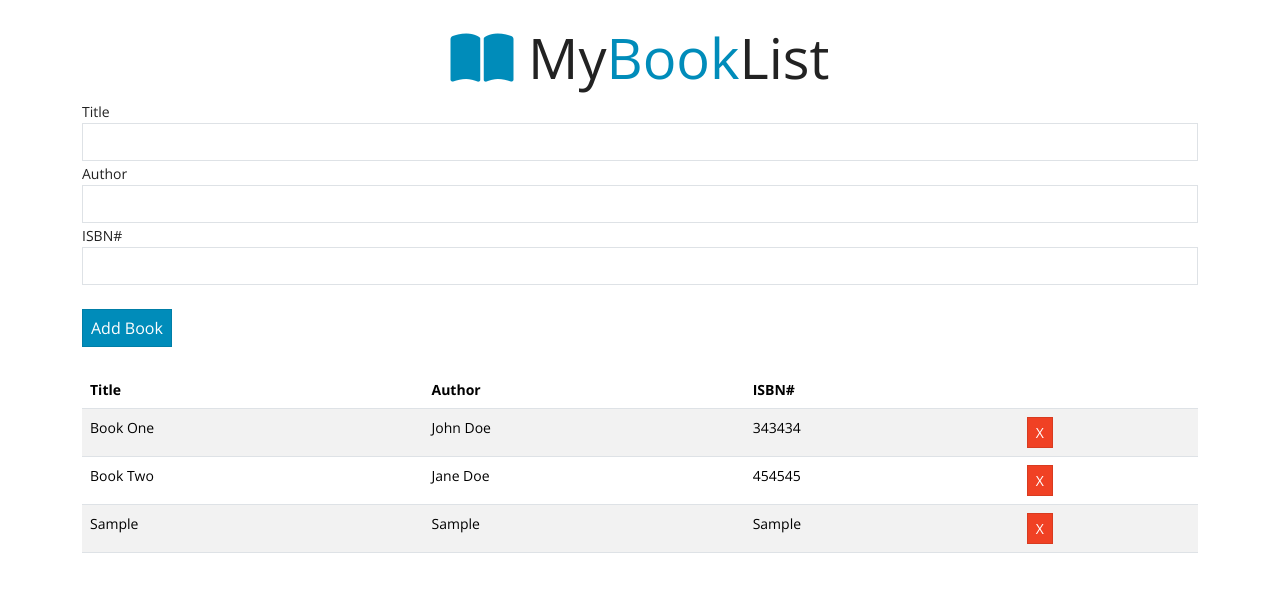
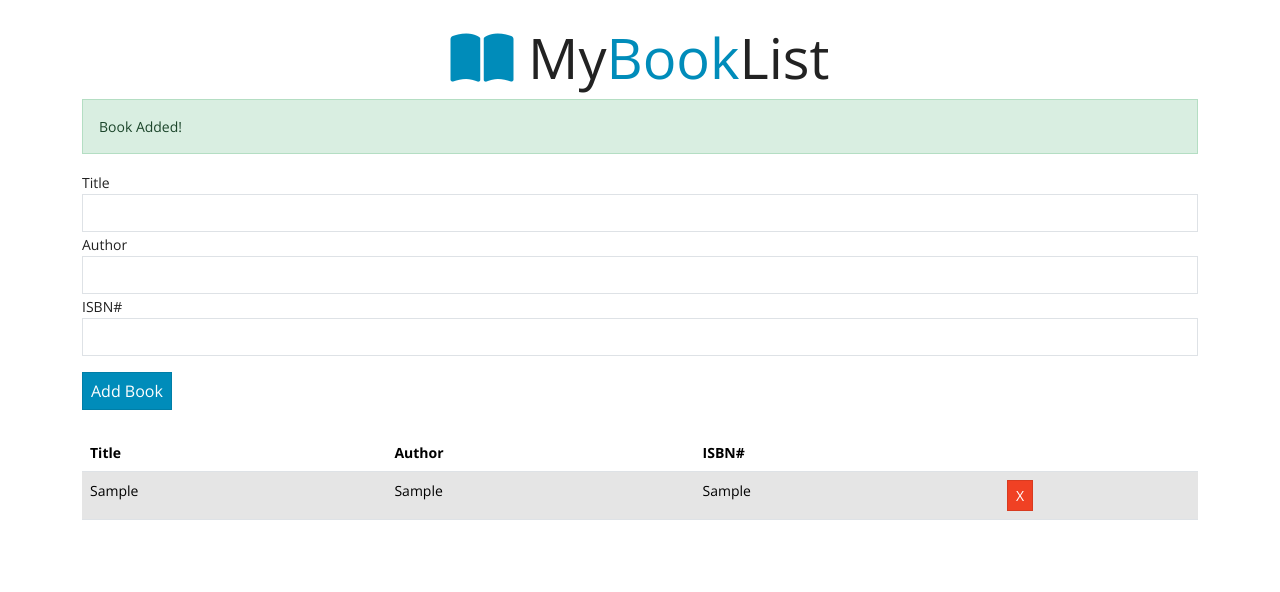
Before and after one commit to SanuliGehara/MyBookList-App, a plain HTML site: page index.html in a window 1280 px wide. Both pictures are taken after typing "Sample", "Sample", "Sample" into the empty fields and a click on the input "Add Book". Drawn offline with nearby package versions, Linux system fonts and the light colour scheme.

Commit message:
Updated files

```diff
--- a/app.js
+++ b/app.js
@@ -10,20 +10,7 @@ class Book {
 // UI Class : Handle the UI
 class UI {
     static displayBooks() {
-        const StoredBooks = [
-            {
-                title: 'Book One',
-                author: 'John Doe',
-                isbn: '343434'
-            },
-            {
-                title: 'Book Two',
-                author: 'Jane Doe',
-                isbn: '454545'
-            }
-        ];
-
-        const books = StoredBooks;
+        const books = Store.getBooks();
 
         books.forEach((book) => UI.addBookToList(book));
     }
@@ -51,6 +38,21 @@ class UI {
         }
     }
 
+    static showAlert(message, className) {
+        const div = document.createElement('div');
+        div.className = `alert alert-${className}`;
+        div.appendChild(document.createTextNode(message));
+
+        const container = document.querySelector('.container');
+        const form = document.querySelector('#book-form');
+
+        container.insertBefore(div, form);
+
+        //Make vanish in 3 seconds
+        setTimeout(() => document.querySelector('.alert').remove(),
+            3000);
+    }
+
     static clearFields() {
         document.querySelector('#title').value = '';
         document.querySelector('#author').value = '';
@@ -59,6 +61,36 @@ class UI {
 }
 
 // Store Class : Handles storage
+class Store {
+    static getBooks() {
+        let books;
+        if (localStorage.getItem('books') === null){
+            books = [];
+        } else {
+            books =  JSON.parse(localStorage.getItem('books'));
+        }
+        return books;
+    }
+
+    static addBook(book){
+        const books = Store.getBooks();
+
+        books.push(book);
+        localStorage.setItem('books', JSON.stringify(books))   // add book to local storage
+    }
+
+    static removeBook(isbn){
+        const books = Store.getBooks();
+
+        books.forEach((book,index) => {
+            if(book.isbn === isbn) {
+                books.splice(index , 1);
+            }
+        });
+
+        localStorage.setItem('books', JSON.stringify(books));
+    }
+}
 
 // Event : Display books
 document.addEventListener('DOMContentLoaded', UI.displayBooks());
@@ -73,17 +105,35 @@ document.querySelector('#book-form').addEventListener('submit', (e) => {
     const author = document.querySelector('#author').value;
     const isbn = document.querySelector('#isbn').value;
 
+    // Validate
+    if (title === '' || author === '' || isbn === '') {
+        UI.showAlert('Please fill in all the fields!', 'danger');
+    } else {
         // Instantiate a book
         const book = new Book(title, author, isbn);
 
         // Add Book to UI
         UI.addBookToList(book);
 
+        // Add Book to Store
+        Store.addBook(book);
+
+        // Show success message
+        UI.showAlert('Book Added!', 'success');
+
         //Clear fields
         UI.clearFields();
+    }
 });
 
 // Event :  Remove a book
-document.querySelector('#book-list').addEventListener('click', (e)=>{
+document.querySelector('#book-list').addEventListener('click', (e) => {
+    // Remove Book from UI
     UI.deleteBook(e.target);
+
+    // Remove book from Store
+    Store.removeBook(e.target.parentElement.previousElementSibling.textContent);
+
+    // Show success message
+    UI.showAlert('Book Removed!', 'success');
 });
--- a/index.html
+++ b/index.html
@@ -30,10 +30,10 @@
                 <label for="isbn">ISBN#</label>
                 <input type="text" id="isbn" class="form-control">
             </div>
-            <input type="submit" value="Add Book" class="btn btn-primary btn-block mt-4">
+            <input type="submit" value="Add Book" class="btn btn-primary mt-3">
         </form>
 
-        <table class="table table-striped mt-4">
+        <table class="table table-striped table-hover mt-4">
             <thead>
                 <tr>
                     <th>Title</th>
@@ -42,7 +42,7 @@
                     <th></th>
                 </tr>
             </thead>
-            <tbody id="book-list"></tbody>
+            <tbody id="book-list" class="table-active"></tbody>
         </table>
     </div>
     <script src="app.js"></script>
```
Lines whose indentation alone changed are shown as unchanged.
